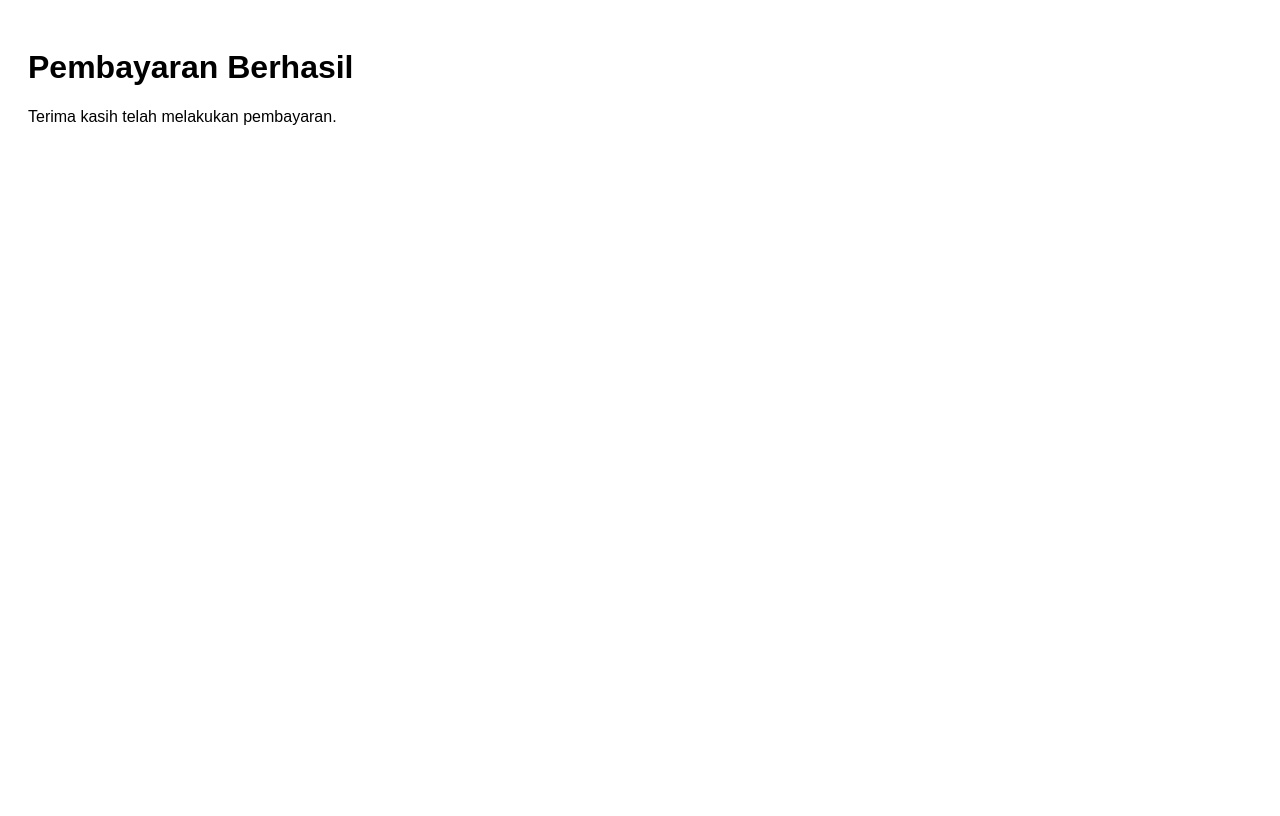
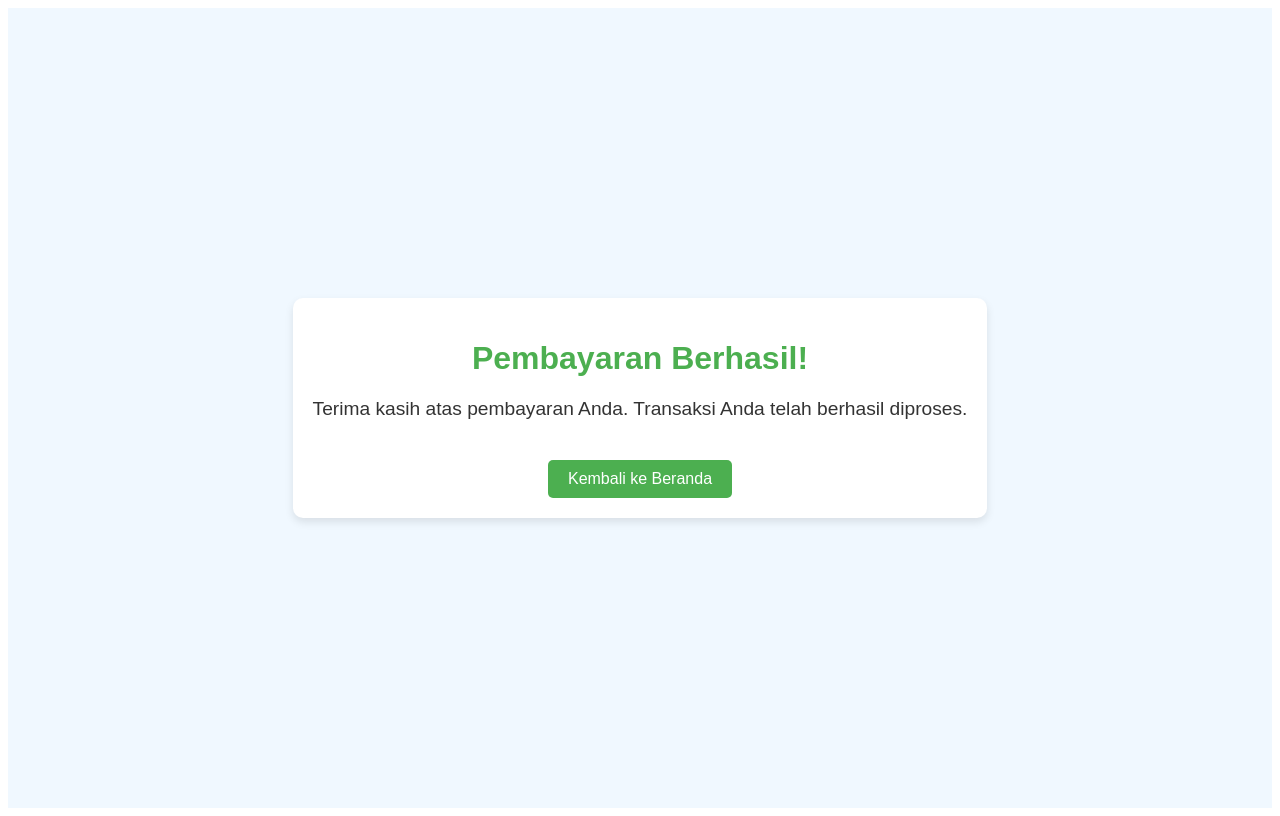
Before and after one commit to fanky86/bf-github-lawak, a Next.js app: page /success in a window 1280 px wide. Built offline with nearby package versions, Linux system fonts and the light colour scheme.

Commit message:
Update success.js

```diff
--- a/pages/success.js
+++ b/pages/success.js
@@ -1,8 +1,80 @@
+import { useEffect } from "react";
+
 export default function Success() {
+  useEffect(() => {
+    // Tambahkan animasi atau efek masuk saat halaman dimuat
+    const successMessage = document.getElementById("success-message");
+    successMessage.classList.add("fade-in");
+  }, []);
+
   return (
-    <div style={{ padding: "20px", fontFamily: "Arial, sans-serif" }}>
-      <h1>Pembayaran Berhasil</h1>
-      <p>Terima kasih telah melakukan pembayaran.</p>
+    <div style={styles.container}>
+      <div id="success-message" style={styles.messageContainer}>
+        <h1 style={styles.title}>Pembayaran Berhasil!</h1>
+        <p style={styles.description}>
+          Terima kasih atas pembayaran Anda. Transaksi Anda telah berhasil diproses.
+        </p>
+        <button style={styles.button} onClick={() => (window.location.href = "/")}>
+          Kembali ke Beranda
+        </button>
+      </div>
     </div>
   );
 }
+
+// Gaya CSS dalam JavaScript
+const styles = {
+  container: {
+    display: "flex",
+    justifyContent: "center",
+    alignItems: "center",
+    height: "100vh",
+    backgroundColor: "#f0f8ff", // Warna latar belakang
+    fontFamily: "Arial, sans-serif",
+  },
+  messageContainer: {
+    textAlign: "center",
+    padding: "20px",
+    borderRadius: "10px",
+    backgroundColor: "#ffffff",
+    boxShadow: "0 4px 8px rgba(0, 0, 0, 0.1)",
+    animation: "fadeIn 1s ease-in-out", // Animasi masuk
+  },
+  title: {
+    fontSize: "2em",
+    color: "#4caf50", // Warna hijau sukses
+  },
+  description: {
+    fontSize: "1.2em",
+    color: "#333333",
+    marginTop: "10px",
+  },
+  button: {
+    marginTop: "20px",
+    padding: "10px 20px",
+    fontSize: "1em",
+    color: "#ffffff",
+    backgroundColor: "#4caf50",
+    border: "none",
+    borderRadius: "5px",
+    cursor: "pointer",
+    transition: "background-color 0.3s ease",
+  },
+};
+
+// Tambahkan animasi CSS ke `globals.css`
+/*
+.fade-in {
+  opacity: 0;
+  animation: fadeIn 1s ease-in-out forwards;
+}
+
+@keyframes fadeIn {
+  from {
+    opacity: 0;
+  }
+  to {
+    opacity: 1;
+  }
+}
+*/
```
